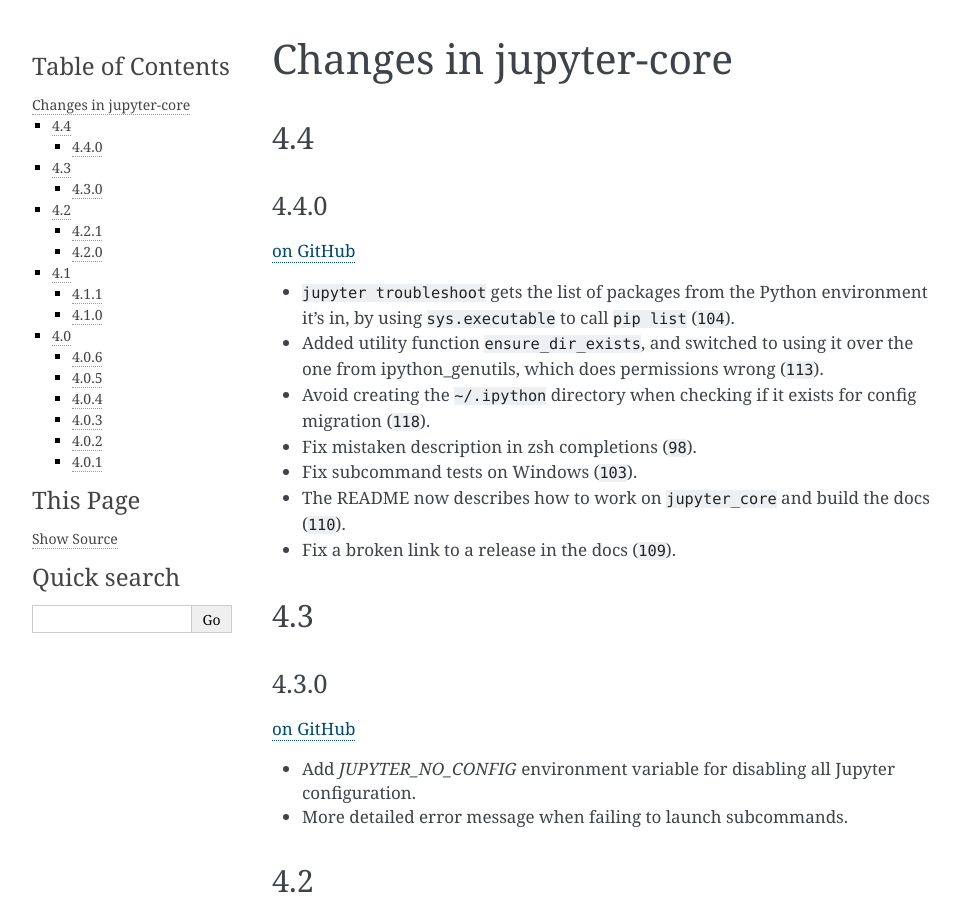
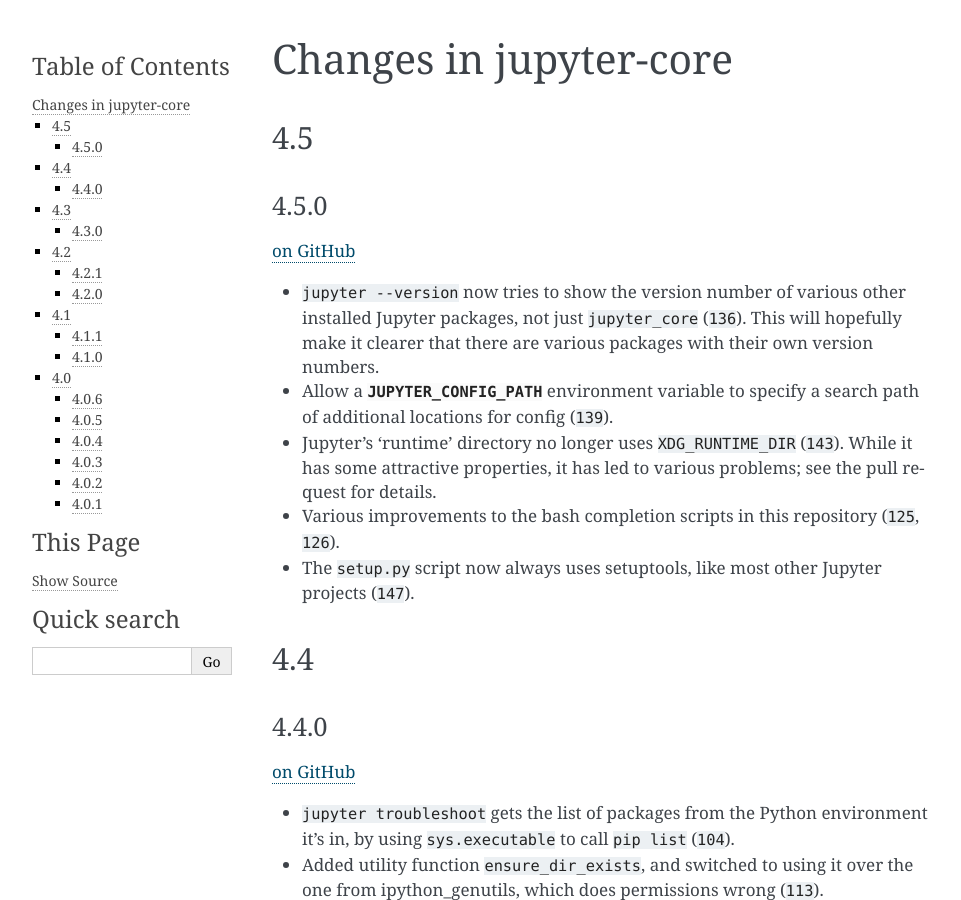
Before and after one commit to jupyter/jupyter_core, a Sphinx documentation site: the page built from docs/changelog.rst, in a window 1280 px wide and 900 px high. Shown: the whole window, without its empty margins (148-1109 px from the left). Built offline with Sphinx 7.4.7, drawn with Linux system fonts in a browser that asks for light colours; cross-references to code outside the pages are shown as plain code.

Commit message:
Start writing changelog for 4.5.0

```diff
--- a/docs/changelog.rst
+++ b/docs/changelog.rst
@@ -1,5 +1,28 @@
 Changes in jupyter-core
 =======================
+
+4.5
+---
+
+4.5.0
+~~~~~
+
+`on
+GitHub <https://github.com/jupyter/jupyter_core/releases/tag/4.5.0>`__
+
+- ``jupyter --version`` now tries to show the version number of various other
+  installed Jupyter packages, not just ``jupyter_core`` (:ghpull:`136`).
+  This will hopefully make it clearer that there are various packages with
+  their own version numbers.
+- Allow a :envvar:`JUPYTER_CONFIG_PATH` environment variable to specify a
+  search path of additional locations for config (:ghpull:`139`).
+- Jupyter's 'runtime' directory no longer uses ``XDG_RUNTIME_DIR``
+  (:ghpull:`143`). While it has some attractive properties, it has led to
+  various problems; see the pull request for details.
+- Various improvements to the bash completion scripts in this repository
+  (:ghpull:`125`, :ghpull:`126`).
+- The ``setup.py`` script now always uses setuptools, like most other Jupyter
+  projects (:ghpull:`147`).
 
 4.4
 ---
```
